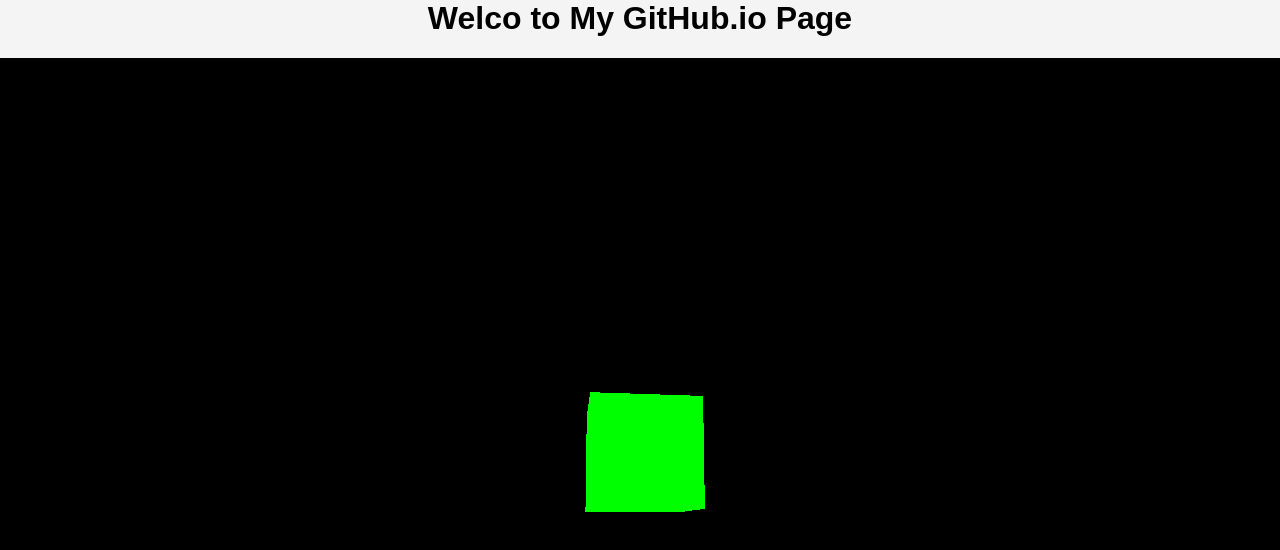
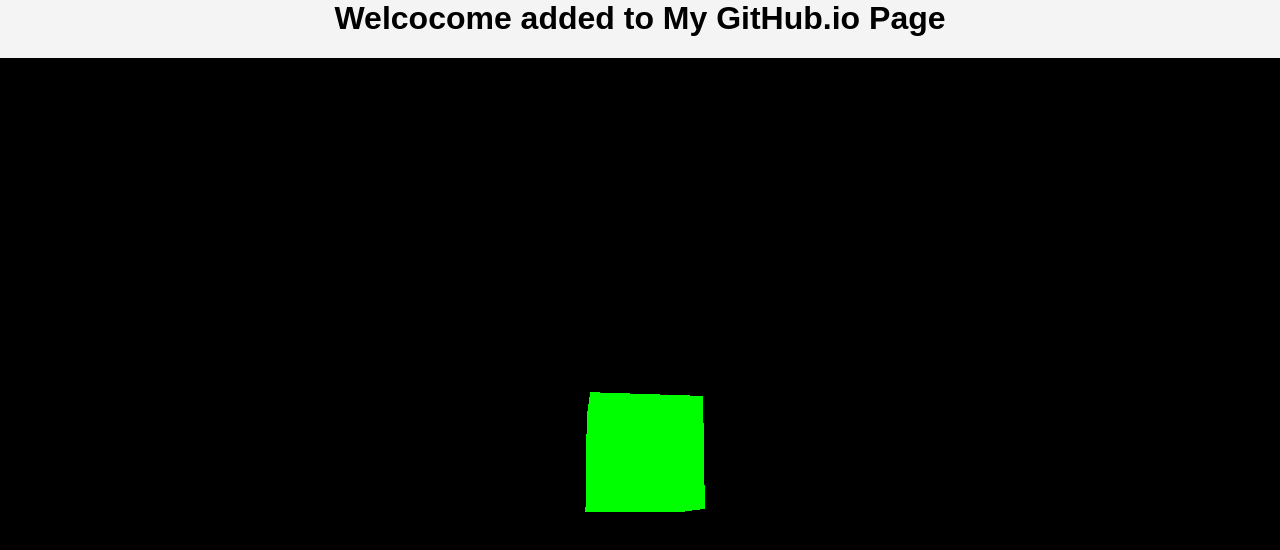
Before and after one commit to sivasankar244k/sivakuppala, a plain HTML site: page index.html in a window 1280 px wide. Drawn offline with nearby package versions, Linux system fonts and the light colour scheme.

Commit message:
added files

```diff
--- a/index.html
+++ b/index.html
@@ -8,7 +8,7 @@
     <link rel="stylesheet" href="style.css">
 </head>
 <body>
-    <h1>Welco to My GitHub.io Page</h1>
+    <h1>Welcocome  added to My GitHub.io Page</h1>
     <div id="canvas-container"></div>
     <script src="script.js"></script>
 </body>
```
